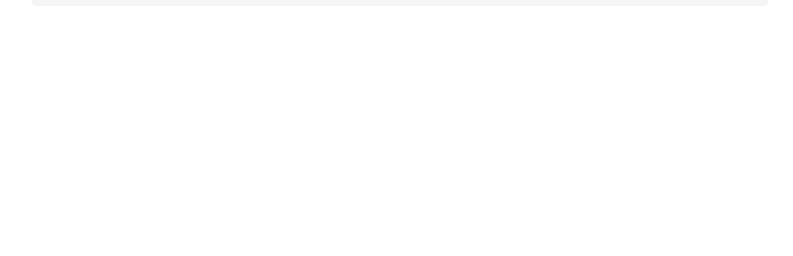
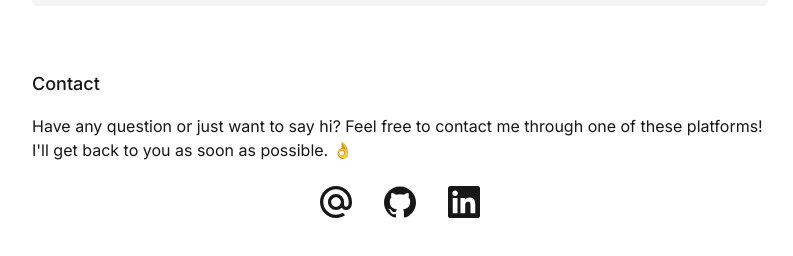
Before and after one commit to mhafidk/blog, a SvelteKit app: page / in a window 1280 px wide. Shown: the part 2654-2910 px from the top of the page, without its empty margins (240-1033 px from the left). Before the commit the page ends 2724 px from the top, so only its background shows below. Built offline with nearby package versions, Linux system fonts and the light colour scheme.

Commit message:
add contact section

```diff
--- a/src/routes/+page.svelte
+++ b/src/routes/+page.svelte
@@ -167,3 +167,55 @@
 		</div>
 	</div>
 </div>
+<div class="mt-16">
+	<h2 class="text-lg font-medium" id="contact">Contact</h2>
+	<div class="mt-4">
+		<div class="">
+			<p>
+				Have any question or just want to say hi? Feel free to contact me through one of these
+				platforms! I'll get back to you as soon as possible. 👌
+			</p>
+		</div>
+		<div class="mt-6 flex justify-center gap-8">
+			<!-- svelte-ignore a11y_consider_explicit_label -->
+			<a href="mailto:mhafidk@gmail.com" target="_blank" rel="noreferrer">
+				<svg
+					class="h-8 w-8 fill-current hover:text-violet-700"
+					role="img"
+					viewBox="0 0 24 24"
+					xmlns="http://www.w3.org/2000/svg"
+				>
+					<path
+						d="M15.61 12c0 1.99-1.62 3.61-3.61 3.61-1.99 0-3.61-1.62-3.61-3.61 0-1.99 1.62-3.61 3.61-3.61 1.99 0 3.61 1.62 3.61 3.61M12 0C5.383 0 0 5.383 0 12s5.383 12 12 12c2.424 0 4.761-.722 6.76-2.087l.034-.024-1.617-1.879-.027.017A9.494 9.494 0 0 1 12 21.54c-5.26 0-9.54-4.28-9.54-9.54 0-5.26 4.28-9.54 9.54-9.54 5.26 0 9.54 4.28 9.54 9.54a9.63 9.63 0 0 1-.225 2.05c-.301 1.239-1.169 1.618-1.82 1.568-.654-.053-1.42-.52-1.426-1.661V12A6.076 6.076 0 0 0 12 5.93 6.076 6.076 0 0 0 5.93 12 6.076 6.076 0 0 0 12 18.07a6.02 6.02 0 0 0 4.3-1.792 3.9 3.9 0 0 0 3.32 1.805c.874 0 1.74-.292 2.437-.821.719-.547 1.256-1.336 1.553-2.285.047-.154.135-.504.135-.507l.002-.013c.175-.76.253-1.52.253-2.457 0-6.617-5.383-12-12-12"
+					/>
+				</svg>
+			</a>
+			<!-- svelte-ignore a11y_consider_explicit_label -->
+			<a href="https://www.github.com/mhafidk" target="_blank" rel="noreferrer">
+				<svg
+					class="h-8 w-8 fill-current hover:text-violet-700"
+					role="img"
+					viewBox="0 0 24 24"
+					xmlns="http://www.w3.org/2000/svg"
+				>
+					<path
+						d="M12 .297c-6.63 0-12 5.373-12 12 0 5.303 3.438 9.8 8.205 11.385.6.113.82-.258.82-.577 0-.285-.01-1.04-.015-2.04-3.338.724-4.042-1.61-4.042-1.61C4.422 18.07 3.633 17.7 3.633 17.7c-1.087-.744.084-.729.084-.729 1.205.084 1.838 1.236 1.838 1.236 1.07 1.835 2.809 1.305 3.495.998.108-.776.417-1.305.76-1.605-2.665-.3-5.466-1.332-5.466-5.93 0-1.31.465-2.38 1.235-3.22-.135-.303-.54-1.523.105-3.176 0 0 1.005-.322 3.3 1.23.96-.267 1.98-.399 3-.405 1.02.006 2.04.138 3 .405 2.28-1.552 3.285-1.23 3.285-1.23.645 1.653.24 2.873.12 3.176.765.84 1.23 1.91 1.23 3.22 0 4.61-2.805 5.625-5.475 5.92.42.36.81 1.096.81 2.22 0 1.606-.015 2.896-.015 3.286 0 .315.21.69.825.57C20.565 22.092 24 17.592 24 12.297c0-6.627-5.373-12-12-12"
+					/>
+				</svg>
+			</a>
+			<!-- svelte-ignore a11y_consider_explicit_label -->
+			<a href="https://www.linkedin.com/in/mhafidk" target="_blank" rel="noreferrer">
+				<svg
+					class="h-8 w-8 fill-current hover:text-violet-700"
+					role="img"
+					viewBox="0 0 24 24"
+					xmlns="http://www.w3.org/2000/svg"
+				>
+					<path
+						d="M20.447 20.452h-3.554v-5.569c0-1.328-.027-3.037-1.852-3.037-1.853 0-2.136 1.445-2.136 2.939v5.667H9.351V9h3.414v1.561h.046c.477-.9 1.637-1.85 3.37-1.85 3.601 0 4.267 2.37 4.267 5.455v6.286zM5.337 7.433c-1.144 0-2.063-.926-2.063-2.065 0-1.138.92-2.063 2.063-2.063 1.14 0 2.064.925 2.064 2.063 0 1.139-.925 2.065-2.064 2.065zm1.782 13.019H3.555V9h3.564v11.452zM22.225 0H1.771C.792 0 0 .774 0 1.729v20.542C0 23.227.792 24 1.771 24h20.451C23.2 24 24 23.227 24 22.271V1.729C24 .774 23.2 0 22.222 0h.003z"
+					/>
+				</svg>
+			</a>
+		</div>
+	</div>
+</div>
```
